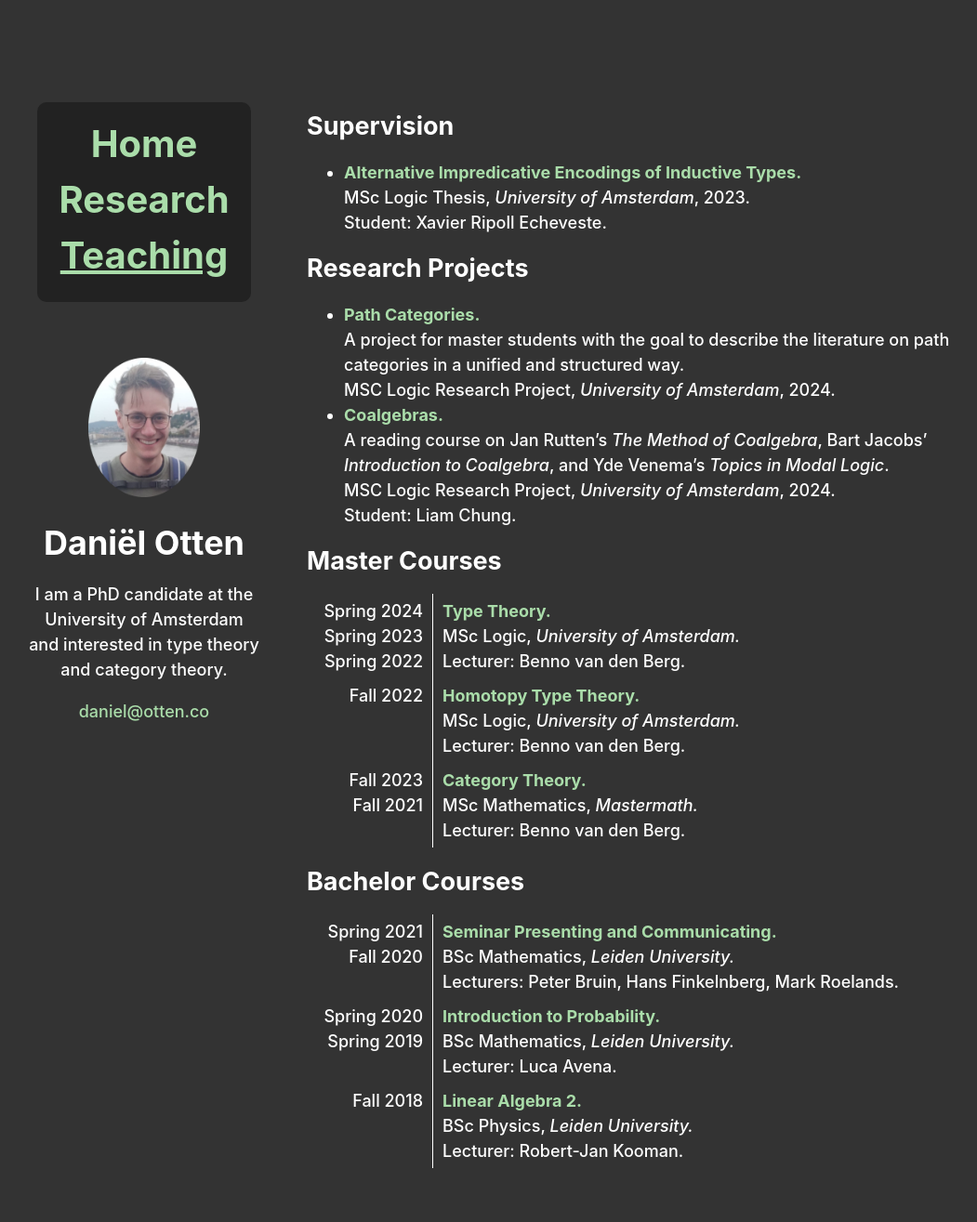
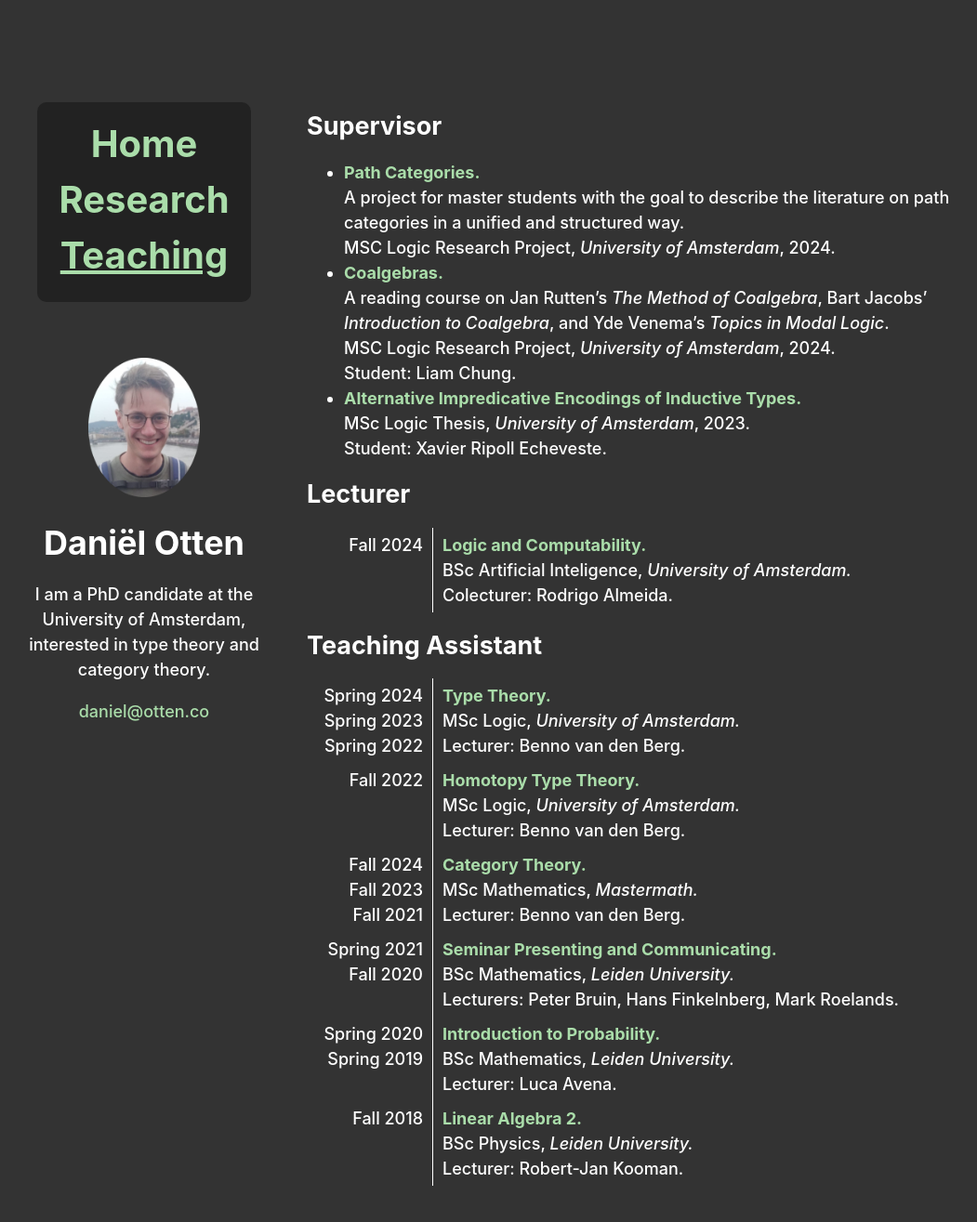
Before and after one commit to DDOtten/ddotten.github.io, a Jekyll site: the page built from teaching.md, in a window 1280 px wide and 1376 px high. Shown: the top 1315 px of the window at 93% size, without its empty margins (110-1161 px from the left). Built offline with Jekyll 4.4.1, drawn with Linux system fonts in a browser that asks for light colours.

Commit message:
added logic and computability

```diff
--- a/_config.yml
+++ b/_config.yml
@@ -7,7 +7,7 @@ email: daniel@otten.co
 
 # Search Engine Optimization (SEO)
 keywords: daniel otten, daniël otten, ddotten, dotten, type theory, category theory, higher-order logic, propositional type theory, constructive mathematics, conservativity.
-description: I am a PhD candidate at the University of Amsterdam and interested in type theory and category theory.
+description: I am a PhD candidate at the University of Amsterdam, interested in type theory and category theory.
 canonical: https://otten.co
 
 # Links
--- a/teaching.md
+++ b/teaching.md
@@ -4,13 +4,7 @@ title: "Teaching"
 layout: page
 ---
 
-# Supervision
-
-- **[Alternative Impredicative Encodings of Inductive Types](https://msclogic.illc.uva.nl/current-students/graduation/Defenses-2023/).** \
-    MSc Logic Thesis, *University of Amsterdam*, 2023. \
-    Student: Xavier Ripoll Echeveste.
-
-# Research Projects
+# Supervisor
 
 - **[Path Categories](/path_categories.md).** \
     A project for master students with the goal to describe the literature on path categories in a unified and structured way. \
@@ -19,15 +13,19 @@ layout: page
     A reading course on Jan Rutten's *The Method of Coalgebra*, Bart Jacobs' *Introduction to Coalgebra*, and Yde Venema's *Topics in Modal Logic*. \
     MSC Logic Research Project, *University of Amsterdam*, 2024. \
     Student: Liam Chung.
+- **[Alternative Impredicative Encodings of Inductive Types](https://msclogic.illc.uva.nl/current-students/graduation/Defenses-2023/).** \
+    MSc Logic Thesis, *University of Amsterdam*, 2023. \
+    Student: Xavier Ripoll Echeveste.
 
-# Master Courses
+# Lecturer
+
+| Fall 2024 | **[Logic and Computability](https://studiegids.uva.nl/xmlpages/page/2024-2025/zoek-vak/vak/119724).** <br/> BSc Artificial Inteligence, *University of Amsterdam.* <br/> Colecturer: Rodrigo Almeida. |
+
+# Teaching Assistant
 
 | Spring 2024 <br/> Spring 2023 <br/> Spring 2022 | **[Type Theory](https://coursecatalogue.uva.nl/xmlpages/page/2023-2024-en/search-course/course/110132).** <br/> MSc Logic, *University of Amsterdam.* <br/> Lecturer: Benno van den Berg. |
 | Fall 2022 | **[Homotopy Type Theory](https://homotopytypetheory.org/).** <br/> MSc Logic, *University of Amsterdam.* <br/> Lecturer: Benno van den Berg. |
-| Fall 2023 <br/> Fall 2021| **[Category Theory](https://elo.mastermath.nl/mod/page/view.php?id=333).** <br/> MSc Mathematics, *Mastermath.* <br/> Lecturer: Benno van den Berg. |
-
-# Bachelor Courses
-
+| Fall 2024 <br/> Fall 2023 <br/> Fall 2021| **[Category Theory](https://elo.mastermath.nl/mod/page/view.php?id=333).** <br/> MSc Mathematics, *Mastermath.* <br/> Lecturer: Benno van den Berg. |
 | Spring 2021 <br/> Fall 2020 | **[Seminar Presenting and Communicating](https://studiegids.universiteitleiden.nl/en/courses/99656/seminarium-presenteren-en-communiceren).** <br/> BSc Mathematics, *Leiden University.* <br/> Lecturers: Peter Bruin, Hans Finkelnberg, Mark Roelands. |
 | Spring 2020 <br/> Spring 2019 | **[Introduction to Probability](https://studiegids.universiteitleiden.nl/en/courses/99621/inleiding-kansrekening).** <br/> BSc Mathematics, *Leiden University.* <br/> Lecturer: Luca Avena. |
 | Fall 2018 | **[Linear Algebra 2](https://studiegids.universiteitleiden.nl/en/courses/81761/lineaire-algebra-2-na).** <br/> BSc Physics, *Leiden University.* <br/> Lecturer: Robert-Jan Kooman.
```
Also changed, not shown: research.md (+2 -0 lines).
